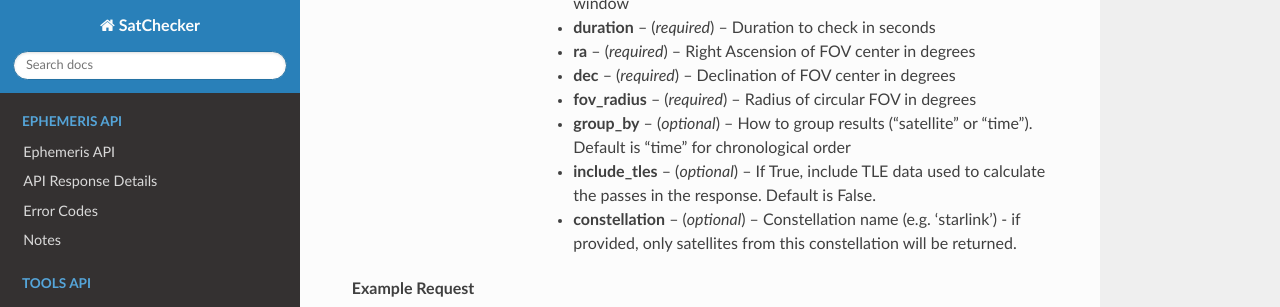
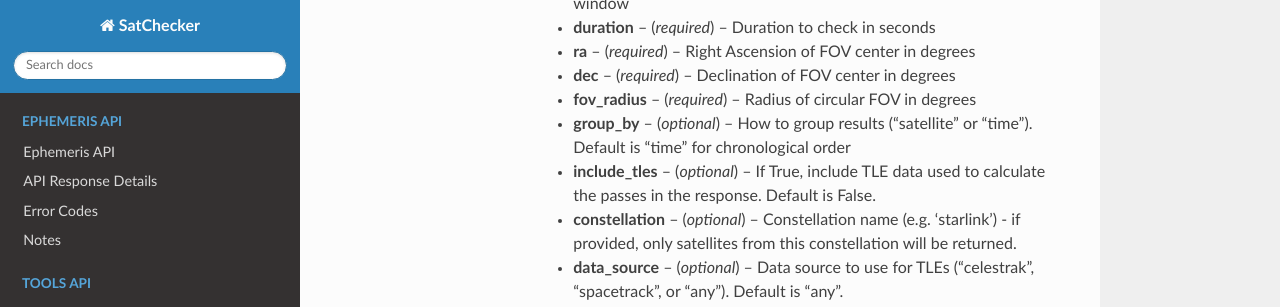
Before and after one commit to iausathub/satchecker, a Sphinx documentation site: the page built from docs/source/fov.rst, in a window 1280 px wide and 900 px high, scrolled down 659 px, cut to the strip 0-307 px from the top of the window. Built offline with Sphinx 7.4.7 and the Read the Docs theme 3.1.0, drawn with Linux system fonts in a browser that asks for light colours; pages that are not in the unit, such as notebooks, are missing from menus.

Commit message:
Update documentation

```diff
--- a/docs/source/fov.rst
+++ b/docs/source/fov.rst
@@ -27,7 +27,7 @@ Satellite passes Through FOV
    :query group_by: (*optional*) -- How to group results ("satellite" or "time"). Default is "time" for chronological order
    :query include_tles: (*optional*) -- If True, include TLE data used to calculate the passes in the response. Default is False.
    :query constellation: (*optional*) -- Constellation name (e.g. 'starlink') - if provided, only satellites from this constellation will be returned.
-
+   :query data_source: (*optional*) -- Data source to use for TLEs ("celestrak", "spacetrack", or "any"). Default is "any".
 
 **Example Request**
     .. tabs::
```
Also changed, not shown: src/api/changes/fov_datasource.changed.md (added, +1 -0 lines).
